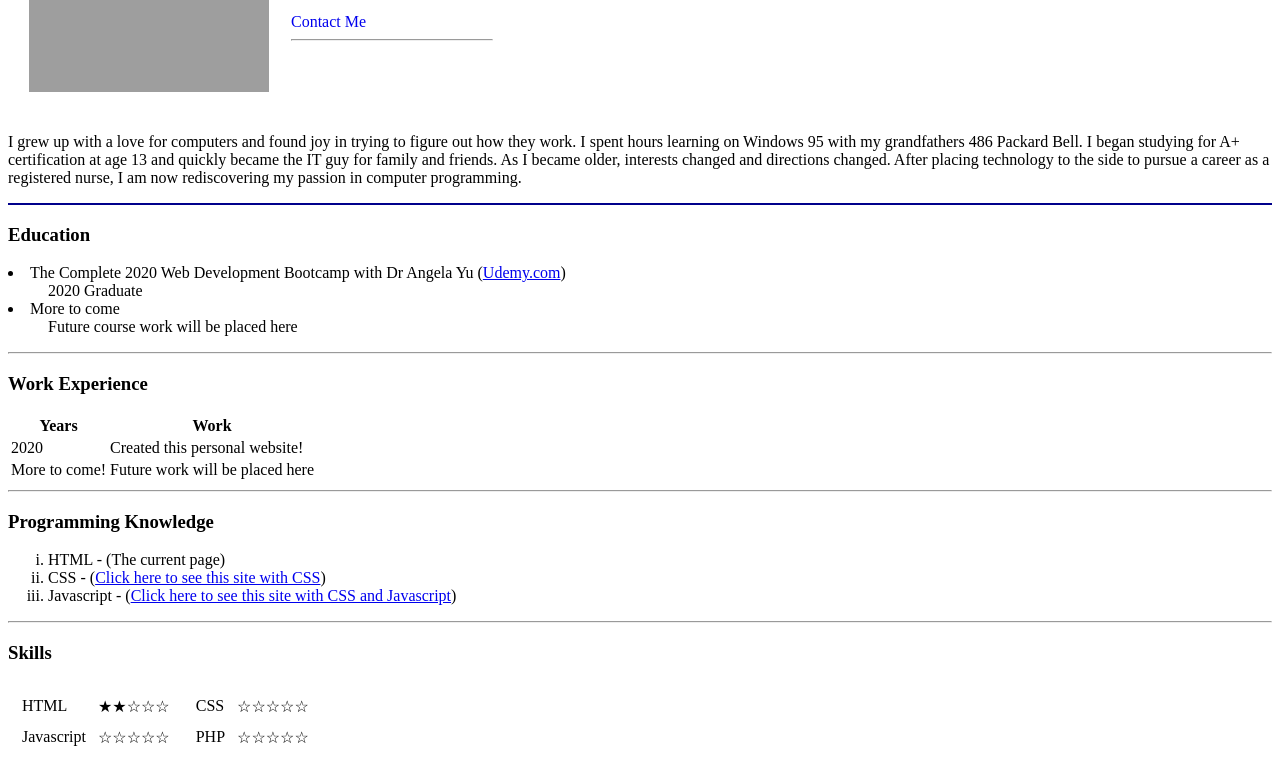
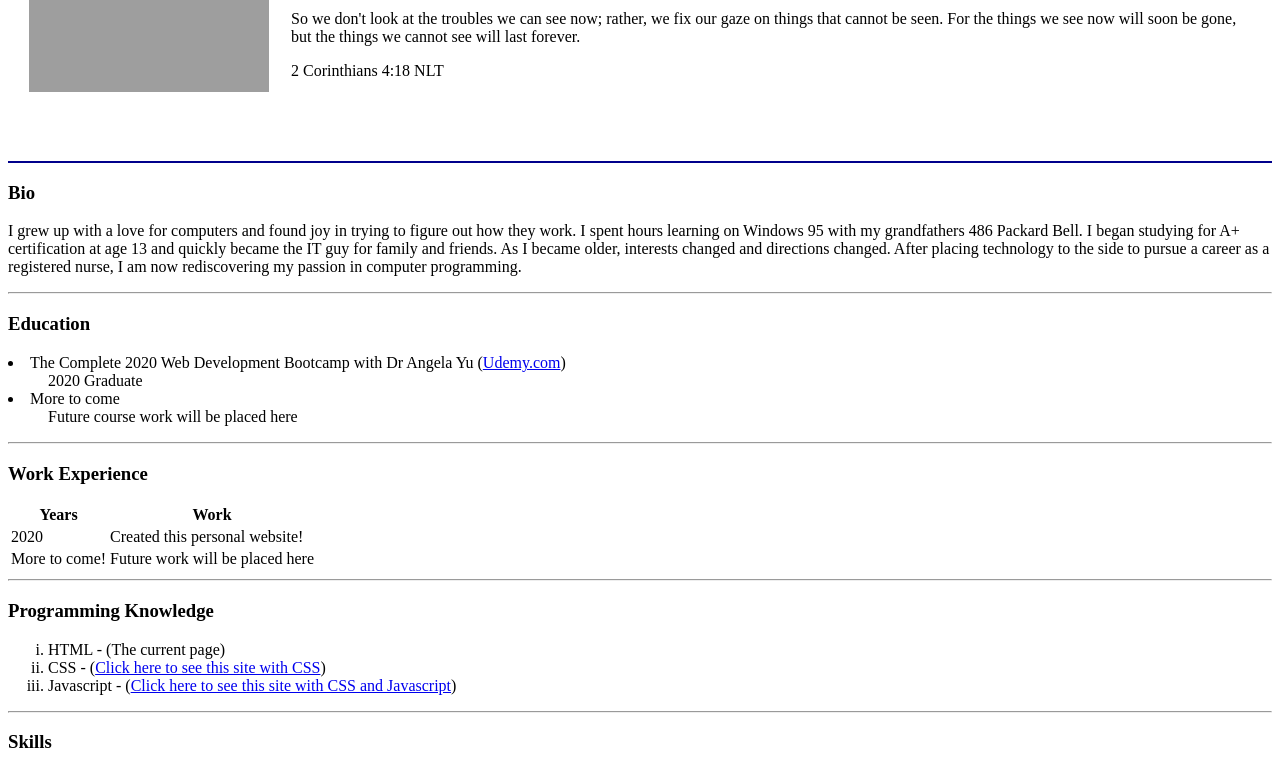
Before and after one commit to tclisby/First_Website, a plain HTML site: page index.html in a window 1280 px wide. Shown: the part 177-942 px from the top of the page. Drawn offline with Linux system fonts and the light colour scheme; grey boxes are pictures that could not be loaded.

Commit message:
Added Bible verse.

```diff
--- a/index.html
+++ b/index.html
@@ -15,13 +15,18 @@
         <p><em>Upcoming Web Developer</em></p>
         <a href="contact_me.html" style="text-decoration:none">Contact Me</a>
         <hr width=200px align="left">
+        <p>So we don't look at the troubles we can see now; rather, we fix our gaze on things that cannot be seen. For the things we see now will soon be gone, but the things we cannot see will last forever.</p>
+        <p>2 Corinthians 4:18 NLT</p>
       </td>
     </tr>
   </table>
-
+  <br>
+  <br>
+  <hr color="darkblue">
+  <h3>Bio</h3>
   <p>I grew up with a love for computers and found joy in trying to figure out how they work. I spent hours learning on Windows 95 with my grandfathers 486 Packard Bell. I began studying for A+ certification at age 13 and quickly became the IT guy
     for family and friends. As I became older, interests changed and directions changed. After placing technology to the side to pursue a career as a registered nurse, I am now rediscovering my passion in computer programming.</p>
-  <hr color="darkblue">
+  <hr>
 
   <h3>Education</h3>
   <dl>
```
